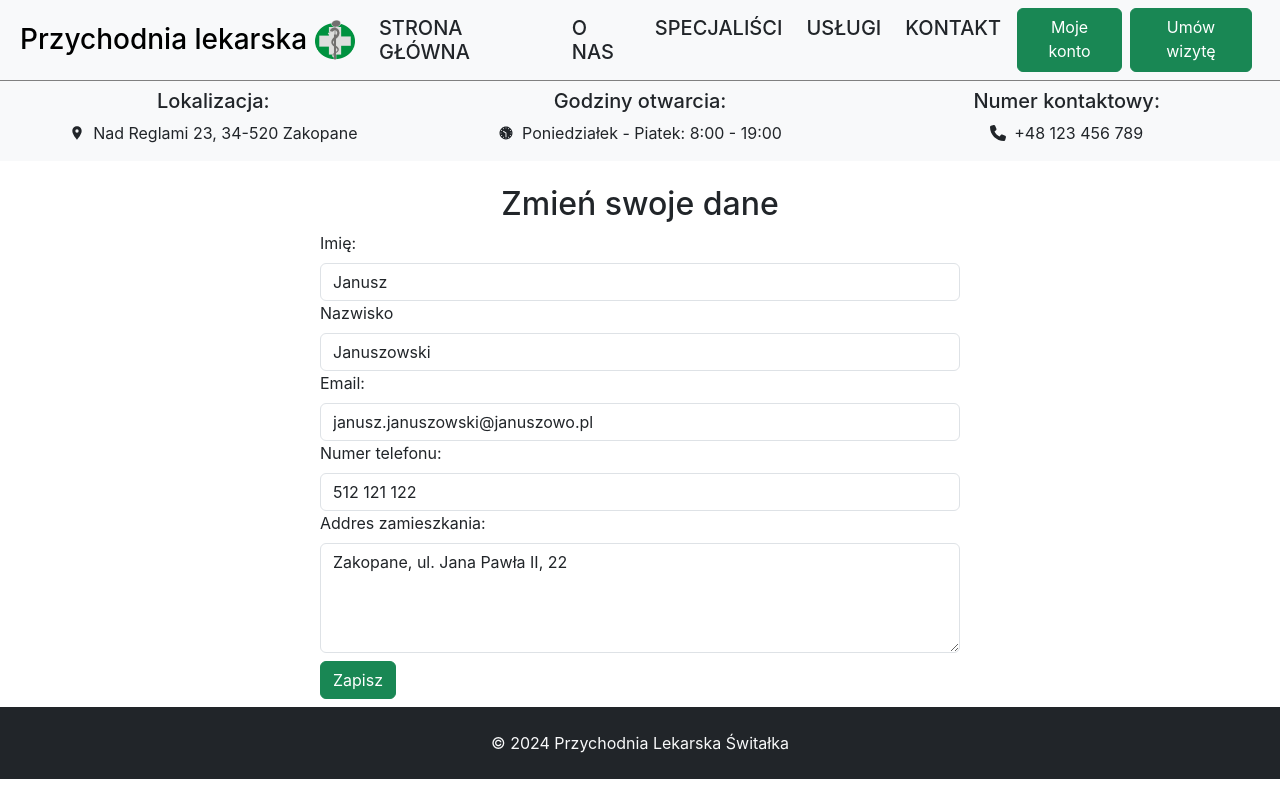
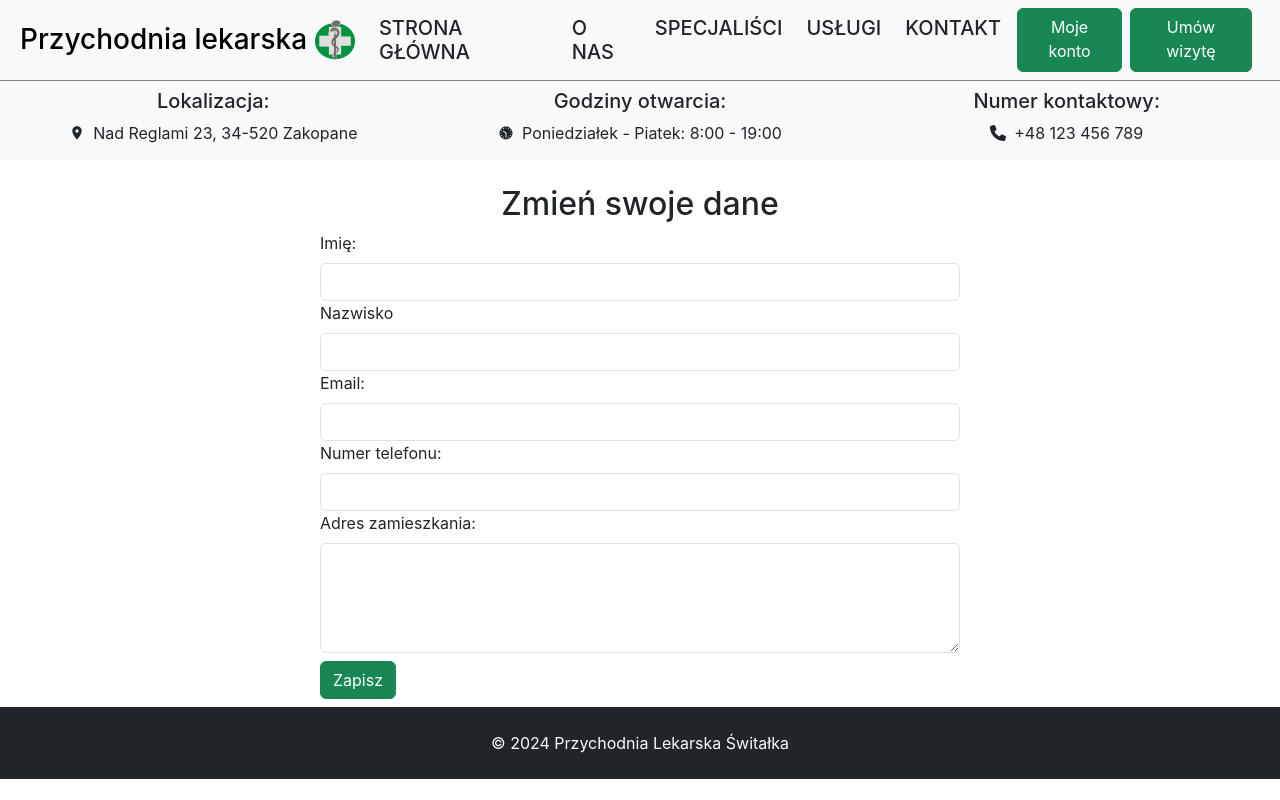
Before and after one commit to itamm15/react-clinic, a React (Create React App) app: page /accountEdit in a window 1280 px wide. Built offline with nearby package versions, Linux system fonts and the light colour scheme.

Commit message:
chore: add basic validation for accountedit

```diff
--- a/src/components/UserAccount/AccountEdit/AccountEdit.css
+++ b/src/components/UserAccount/AccountEdit/AccountEdit.css
@@ -1,3 +1,7 @@
 .AccountEdit__form {
   width: 50%;
 }
+
+.error-message {
+  color: red;
+}
--- a/src/components/UserAccount/AccountEdit/AccountEdit.tsx
+++ b/src/components/UserAccount/AccountEdit/AccountEdit.tsx
@@ -1,57 +1,84 @@
+import React from "react";
 import { Button, Form } from "react-bootstrap";
+import { useForm, SubmitHandler } from "react-hook-form";
+import { yupResolver } from '@hookform/resolvers/yup';
+import * as yup from "yup";
 import "./AccountEdit.css";
 
+type FormData = {
+  username: string;
+  surname: string;
+  email: string;
+  phone: string;
+  address: string;
+};
+
+const schema = yup.object({
+  username: yup.string().required("Imię jest wymagane"),
+  surname: yup.string().required("Nazwisko jest wymagane"),
+  email: yup.string().email("Podaj prawidłowy adres email").required("Email jest wymagany"),
+  phone: yup.string().matches(/^[0-9]{9}$/, "Podaj prawidłowy numer telefonu składający się z 9 cyfr").required("Numer telefonu jest wymagany"),
+  address: yup.string().required("Adres zamieszkania jest wymagany"),
+}).required();
+
 export function AccountEdit() {
+  const { register, handleSubmit, formState: { errors } } = useForm<FormData>({
+    resolver: yupResolver(schema)
+  });
+
+  const onSubmit: SubmitHandler<FormData> = data => {
+    console.log(data);
+  };
+
   return (
     <div className="d-flex justify-content-center align-items-center flex-column mt-4">
       <h2>Zmień swoje dane</h2>
       <div className="w-50">
-        <Form>
+        <Form onSubmit={handleSubmit(onSubmit)}>
           <Form.Group controlId="name">
             <Form.Label>Imię:</Form.Label>
-            <Form.Control type="text" name="username" value="Janusz" required />
+            <Form.Control
+              type="text"
+              {...register("username")}
+            />
+            {errors.username && <p className="error-message">{errors.username.message}</p>}
           </Form.Group>
 
-          <Form.Group controlId="nazwisko">
+          <Form.Group controlId="surname">
             <Form.Label>Nazwisko</Form.Label>
             <Form.Control
               type="text"
-              name="username"
-              value="Januszowski"
-              required
+              {...register("surname")}
             />
+            {errors.surname && <p className="error-message">{errors.surname.message}</p>}
           </Form.Group>
 
           <Form.Group controlId="email">
             <Form.Label>Email:</Form.Label>
             <Form.Control
               type="email"
-              name="email"
-              value="janusz.januszowski@januszowo.pl"
-              required
+              {...register("email")}
             />
+            {errors.email && <p className="error-message">{errors.email.message}</p>}
           </Form.Group>
 
           <Form.Group controlId="phone">
             <Form.Label>Numer telefonu:</Form.Label>
             <Form.Control
               type="tel"
-              name="phone"
-              value="512 121 122"
-              pattern="[0-9]{3}-[0-9]{3}-[0-9]{4}"
-              required
+              {...register("phone")}
             />
+            {errors.phone && <p className="error-message">{errors.phone.message}</p>}
           </Form.Group>
 
           <Form.Group controlId="address">
-            <Form.Label>Addres zamieszkania:</Form.Label>
+            <Form.Label>Adres zamieszkania:</Form.Label>
             <Form.Control
               as="textarea"
-              name="address"
               rows={4}
-              value="Zakopane, ul. Jana Pawła II, 22"
-              required
+              {...register("address")}
             />
+            {errors.address && <p className="error-message">{errors.address.message}</p>}
           </Form.Group>
 
           <Button variant="success" type="submit" className="mt-2 mb-2">
```
